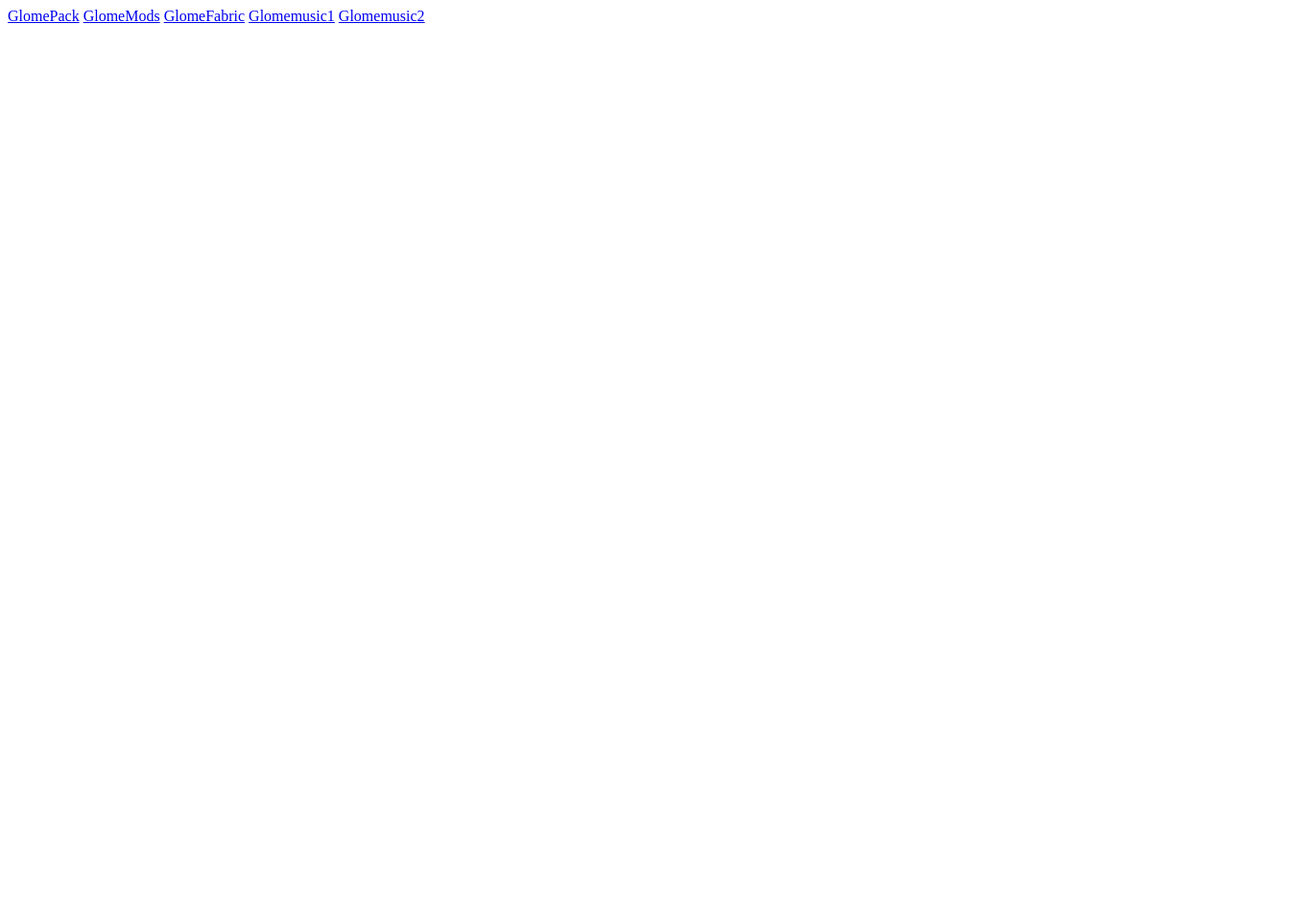
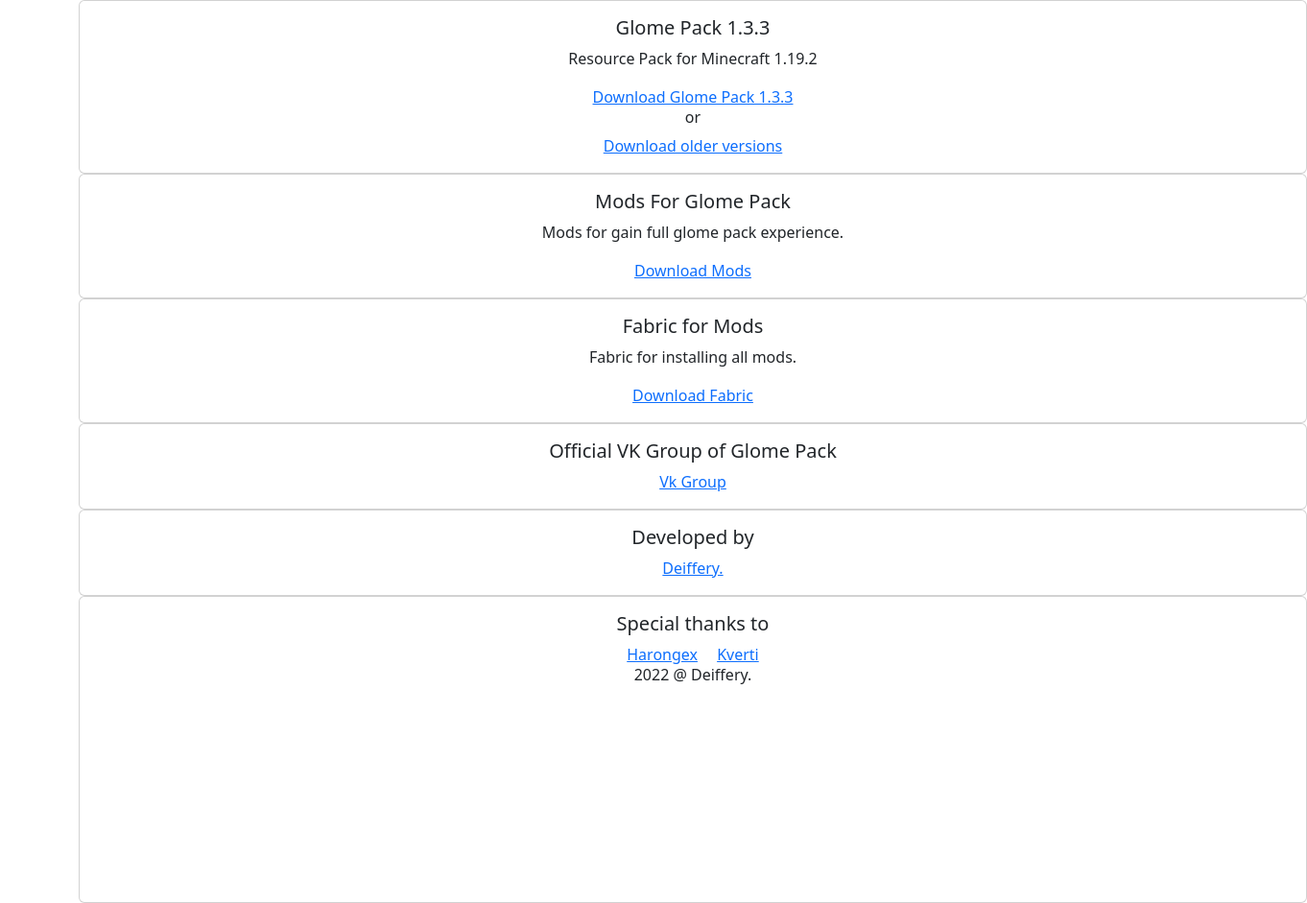
Before and after one commit to Deiffery/glomepackSte, a plain HTML site: page index.html in a window 1280 px wide. Shown: the whole page at 96% size, 1362 px wide, since content can reach past the window. Before the commit the page ends 800 px from the top, so only its background shows below. Drawn offline with nearby package versions, Linux system fonts and the light colour scheme.

Commit message:
Add files via upload

```diff
--- a/index.html
+++ b/index.html
@@ -4,13 +4,53 @@
     <meta charset="UTF-8">
     <meta http-equiv="X-UA-Compatible" content="IE=edge">
     <meta name="viewport" content="width=device-width, initial-scale=1.0">
+    <link href="https://cdn.jsdelivr.net/npm/bootstrap@5.3.0-alpha1/dist/css/bootstrap.min.css" rel="stylesheet" integrity="sha384-GLhlTQ8iRABdZLl6O3oVMWSktQOp6b7In1Zl3/Jr59b6EGGoI1aFkw7cmDA6j6gD" crossorigin="anonymous">
     <title>Glome Pack Web</title>
 </head>
 <body>
-    <a href="Assets\GlomePack1.3.2.zip" download="GlomePack1.3.2.zip">GlomePack</a>
-    <a href="Assets\GlomeMods.zip" download="GlomeMods.zip">GlomeMods</a>
-    <a href="Assets\GlomeFabric.zip" download="GlomeFabric.zip">GlomeFabric</a>
-    <a href="Assets\glomemusic1.zip" download="glomemusic1.zip">Glomemusic1</a>
-    <a href="Assets\glomemusic2.zip" download="glomemusic2.zip">Glomemusic2</a>
+    <div class="container text-center">
+    <div class="card" style="width: 80rem;">
+        <div class="card-body">
+          <h5 class="card-title">Glome Pack 1.3.3</h5>
+          <p class="card-text">Resource Pack for Minecraft 1.19.2</p>
+          <a href="Assets\GlomePack1.3.3.zip" class="card-link">Download Glome Pack 1.3.3</a>
+          <h6 class="card-title">or</h6>
+          <a href="version.html" class="card-link">Download older versions</a>
+        </div>
+      </div>
+      <div class="card" style="width: 80rem;">
+        <div class="card-body">
+          <h5 class="card-title">Mods For Glome Pack</h5>
+          <p class="card-text">Mods for gain full glome pack experience.</p>
+          <a href="Assets\GlomeMods.zip" class="card-link">Download Mods</a>
+        </div>
+      </div>
+      <div class="card" style="width: 80rem;">
+        <div class="card-body">
+          <h5 class="card-title">Fabric for Mods</h5>
+          <p class="card-text">Fabric for installing all mods.</p>
+          <a href="https://maven.fabricmc.net/net/fabricmc/fabric-installer/0.11.1/fabric-installer-0.11.1.exe" class="card-link">Download Fabric</a>
+        </div>
+      </div>
+      <div class="card" style="width: 80rem;">
+        <div class="card-body">
+          <h5 class="card-title">Official VK Group of Glome Pack</h5>
+          <a href="https://vk.com/glomepack" class="card-link">Vk Group</a>
+        </div>
+      </div>
+      <div class="card" style="width: 80rem;">
+        <div class="card-body">
+          <h5 class="card-title">Developed by</h5>
+          <a href="https://github.com/Deiffery" class="card-link">Deiffery.</a>
+        </div>
+      </div>
+      <div class="card" style="width: 80rem; height: 20rem">
+        <div class="card-body">
+          <h5 class="card-title">Special thanks to</h5>
+          <a href="https://vk.com/harongex" class="card-link">Harongex</a>
+          <a href="https://vk.com/qwertytop1gg" class="card-link">Kverti</a>
+          <h6 class="card-title">2022 @ Deiffery.</h6>
+        </div>
+      </div>
 </body>
 </html>
```
Also changed, not shown: version.html (added, +75 -0 lines).
